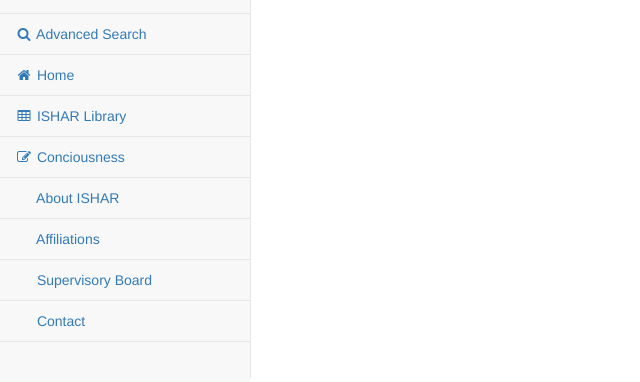
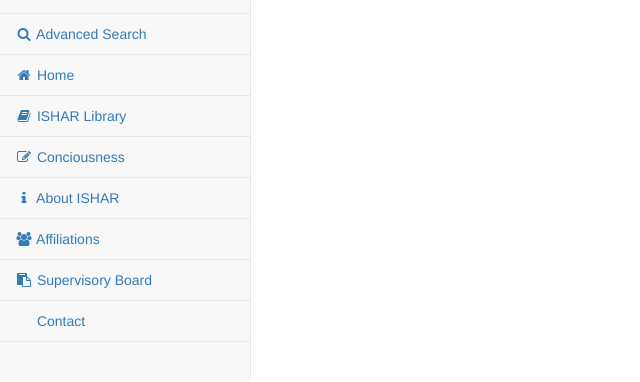
Before and after one commit to jerseycity17/team-11, a Flask app: page / in a window 1280 px wide. Shown: the part 241-623 px from the top of the page, without its empty margins (0-640 px from the left). Run offline with Flask 2, Linux system fonts and the light colour scheme; some libraries are stand-ins or nearby versions.

Commit message:
Added images to side pannel

```diff
--- a/app/templates/base.html
+++ b/app/templates/base.html
@@ -283,23 +283,23 @@
                             <a href="index.html"><i class="fa fa-home fa-fw"></i> Home</a>
                         </li>
                         <li>
-                            <a href="ISHARLibrary.html"><i class="fa fa-table fa-fw"></i> ISHAR Library</a>
+                            <a href="ISHARLibrary.html"><i class="fa fa-book fa-fw"></i> ISHAR Library</a>
 
                         </li>
                         <li>
                             <a href="Conciousness.html"><i class="fa fa-edit fa-fw"></i> Conciousness</a>
                         </li>
                         <li>
-                            <a href="AboutISHAR.html"><i class="fa fa-AboutISHAR fa-fw"></i> About ISHAR</a>
+                            <a href="AboutISHAR.html"><i class="fa fa-info fa-fw"></i> About ISHAR</a>
                         </li>
                         <li>
-                            <a href="Affiliations.html"><i class="fa fa-Affiliations fa-fw"></i> Affiliations</a>
+                            <a href="Affiliations.html"><i class="fa fa-users fa-fw"></i> Affiliations</a>
                         </li>
                         <li>
-                            <a href="SupervisoryBoard.html"><i class="fa fa-SupervisoryBoard fa-fw"></i> Supervisory Board</a>
+                            <a href="SupervisoryBoard.html"><i class="fa fa-clipboard fa-fw"></i> Supervisory Board</a>
                         </li>
                         <li>
-                            <a href="Contact.html"><i class="fa fa-Contact fa-fw"></i> Contact</a>
+                            <a href="Contact.html"><i class="fa fa-address-book-o fa-fw"></i> Contact</a>
                         </li>
                     </ul>
                 </div>
```
